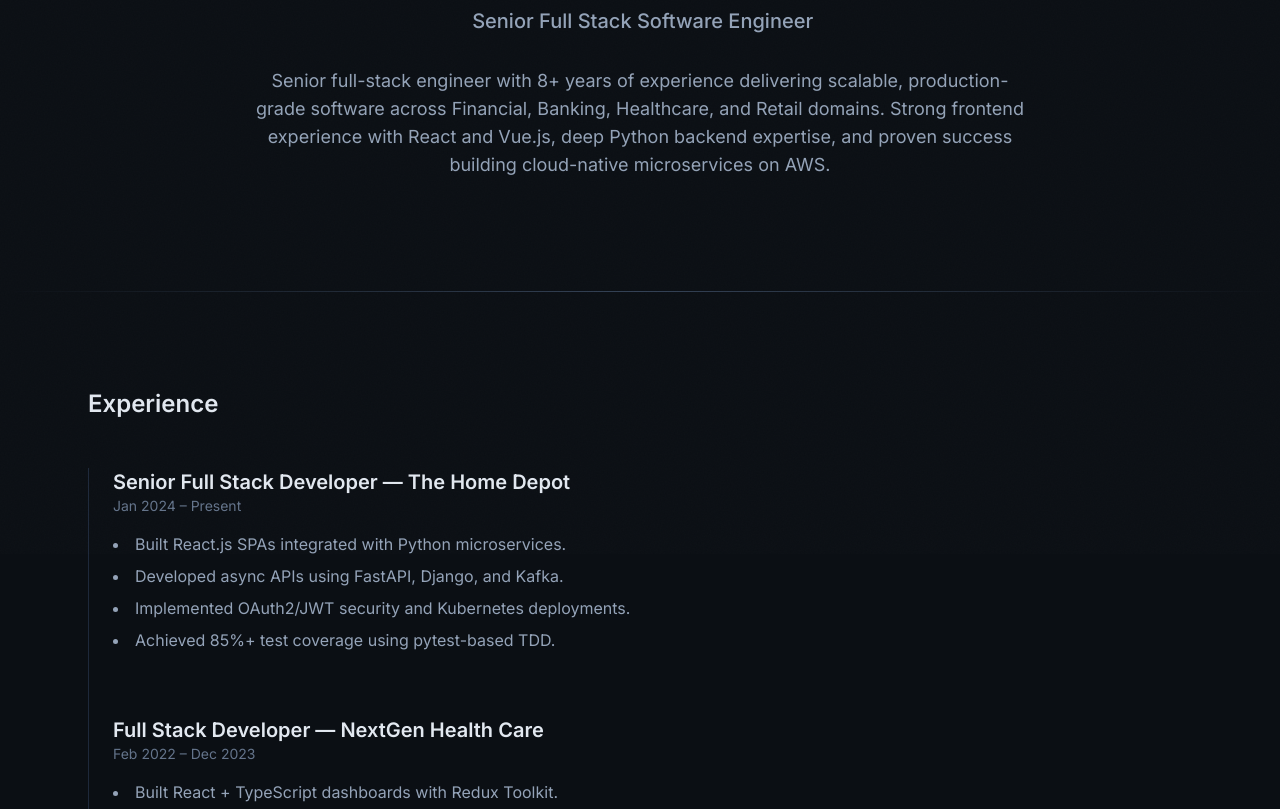
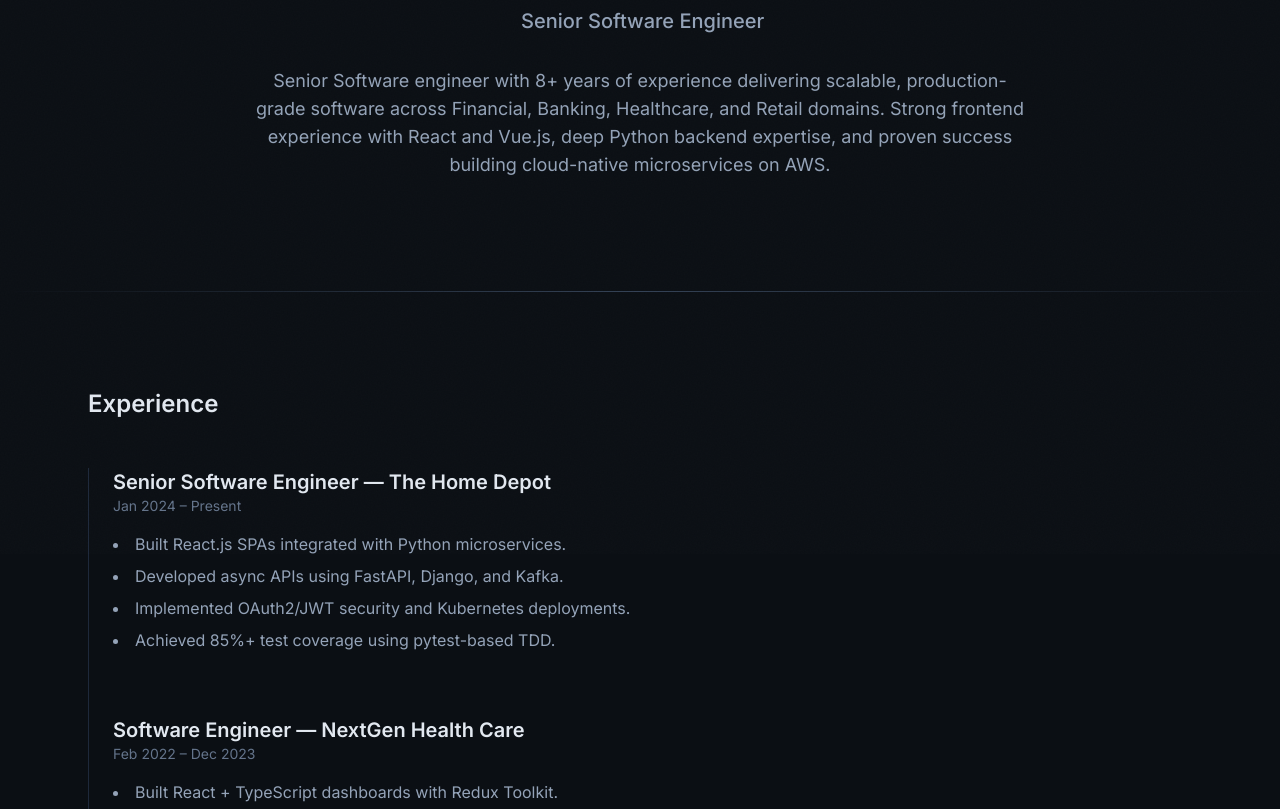
Before and after one commit to hemanthkhn/hemanthkhn.github.io, a plain HTML site: page index.html in a window 1280 px wide. Shown: the part 246-1055 px from the top of the page. Drawn offline with nearby package versions, Linux system fonts and the light colour scheme.

Commit message:
Update index.html

```diff
--- a/index.html
+++ b/index.html
@@ -78,11 +78,11 @@
     </h1>
 
     <p id="subtitle" class="text-lg md:text-xl text-slate-400 font-medium reveal">
-      Senior Full Stack Software Engineer
+      Senior Software Engineer
     </p>
 
     <p class="mt-8 max-w-3xl mx-auto text-lg text-slate-400">
-      Senior full-stack engineer with 8+ years of experience delivering scalable,
+      Senior Software engineer with 8+ years of experience delivering scalable,
       production-grade software across Financial, Banking, Healthcare, and Retail domains.
       Strong frontend experience with React and Vue.js, deep Python backend expertise,
       and proven success building cloud-native microservices on AWS.
@@ -99,7 +99,7 @@
   <div class="space-y-16 border-l border-slate-800 pl-6">
 
     <div>
-      <h3 class="text-xl font-semibold">Senior Full Stack Developer — The Home Depot</h3>
+      <h3 class="text-xl font-semibold">Senior Software Engineer — The Home Depot</h3>
       <p class="text-sm text-slate-500">Jan 2024 – Present</p>
       <ul class="mt-4 list-disc list-inside space-y-2 text-slate-400">
         <li>Built React.js SPAs integrated with Python microservices.</li>
@@ -110,7 +110,7 @@
     </div>
 
     <div>
-      <h3 class="text-xl font-semibold">Full Stack Developer — NextGen Health Care</h3>
+      <h3 class="text-xl font-semibold">Software Engineer — NextGen Health Care</h3>
       <p class="text-sm text-slate-500">Feb 2022 – Dec 2023</p>
       <ul class="mt-4 list-disc list-inside space-y-2 text-slate-400">
         <li>Built React + TypeScript dashboards with Redux Toolkit.</li>
@@ -132,7 +132,7 @@
     </div>
 
     <div>
-      <h3 class="text-xl font-semibold">Software Engineer — HashTag Technologies</h3>
+      <h3 class="text-xl font-semibold">Software Developer — HashTag Technologies</h3>
       <p class="text-sm text-slate-500">Jul 2018 – Nov 2019</p>
       <ul class="mt-4 list-disc list-inside space-y-2 text-slate-400">
         <li>Developed Django backends with PostgreSQL and MongoDB.</li>
```
